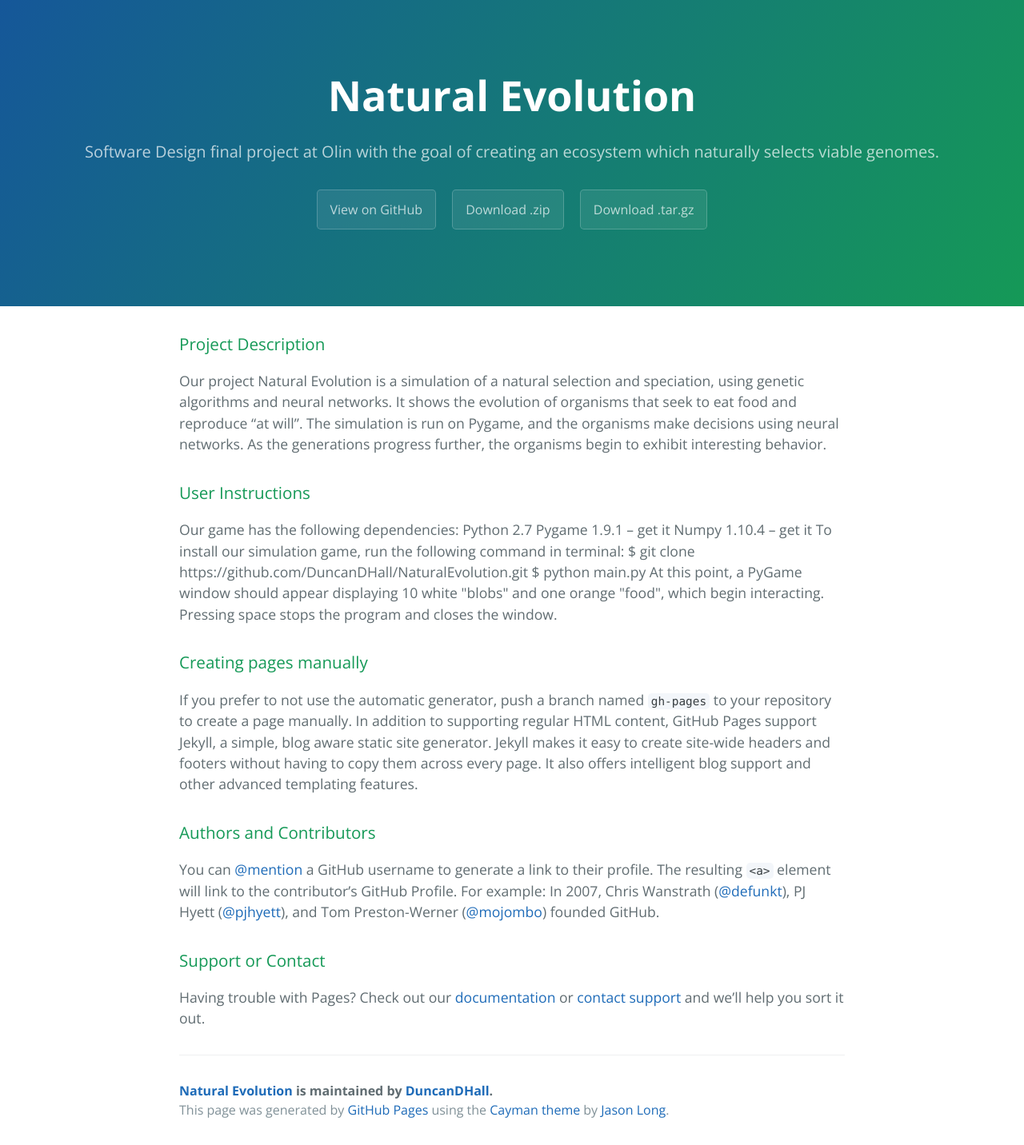
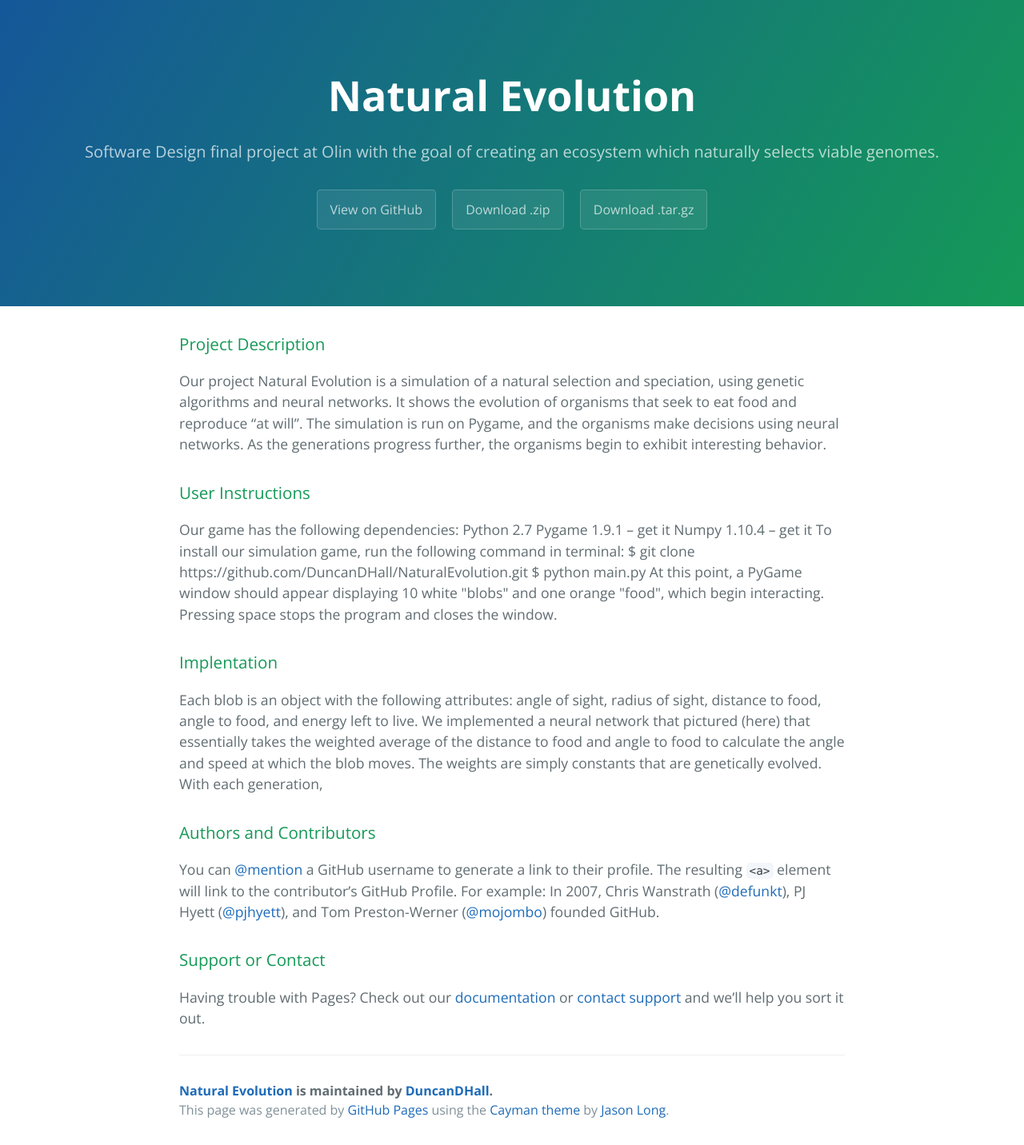
Before and after one commit to DuncanDHall/NaturalEvolution, a Jekyll site: the page index.html, which Jekyll copies as it is, in a window 1280 px wide. Shown: the whole page at 80% size. Built offline with Jekyll 4.4.1, drawn with Linux system fonts in a browser that asks for light colours.

Commit message:
Update index.html

```diff
--- a/index.html
+++ b/index.html
@@ -40,9 +40,11 @@ $ python main.py
 At this point, a PyGame window should appear displaying 10 white "blobs" and one orange "food", which begin interacting. Pressing space stops the program and closes the window.</p>
 
 <h3>
-<a id="creating-pages-manually" class="anchor" href="#creating-pages-manually" aria-hidden="true"><span aria-hidden="true" class="octicon octicon-link"></span></a>Creating pages manually</h3>
+<a id="creating-pages-manually" class="anchor" href="#creating-pages-manually" aria-hidden="true"><span aria-hidden="true" class="octicon octicon-link"></span></a>Implentation</h3>
 
-<p>If you prefer to not use the automatic generator, push a branch named <code>gh-pages</code> to your repository to create a page manually. In addition to supporting regular HTML content, GitHub Pages support Jekyll, a simple, blog aware static site generator. Jekyll makes it easy to create site-wide headers and footers without having to copy them across every page. It also offers intelligent blog support and other advanced templating features.</p>
+<p>Each blob is an object with the following attributes: angle of sight, radius of sight, distance to food, angle to food, and energy left to live.
+We implemented a neural network that pictured (here) that essentially takes the weighted average of the distance to food and angle to food to calculate the angle and speed at which the blob moves. The weights are simply constants that are genetically evolved.
+With each generation, </p>
 
 <h3>
 <a id="authors-and-contributors" class="anchor" href="#authors-and-contributors" aria-hidden="true"><span aria-hidden="true" class="octicon octicon-link"></span></a>Authors and Contributors</h3>
```
